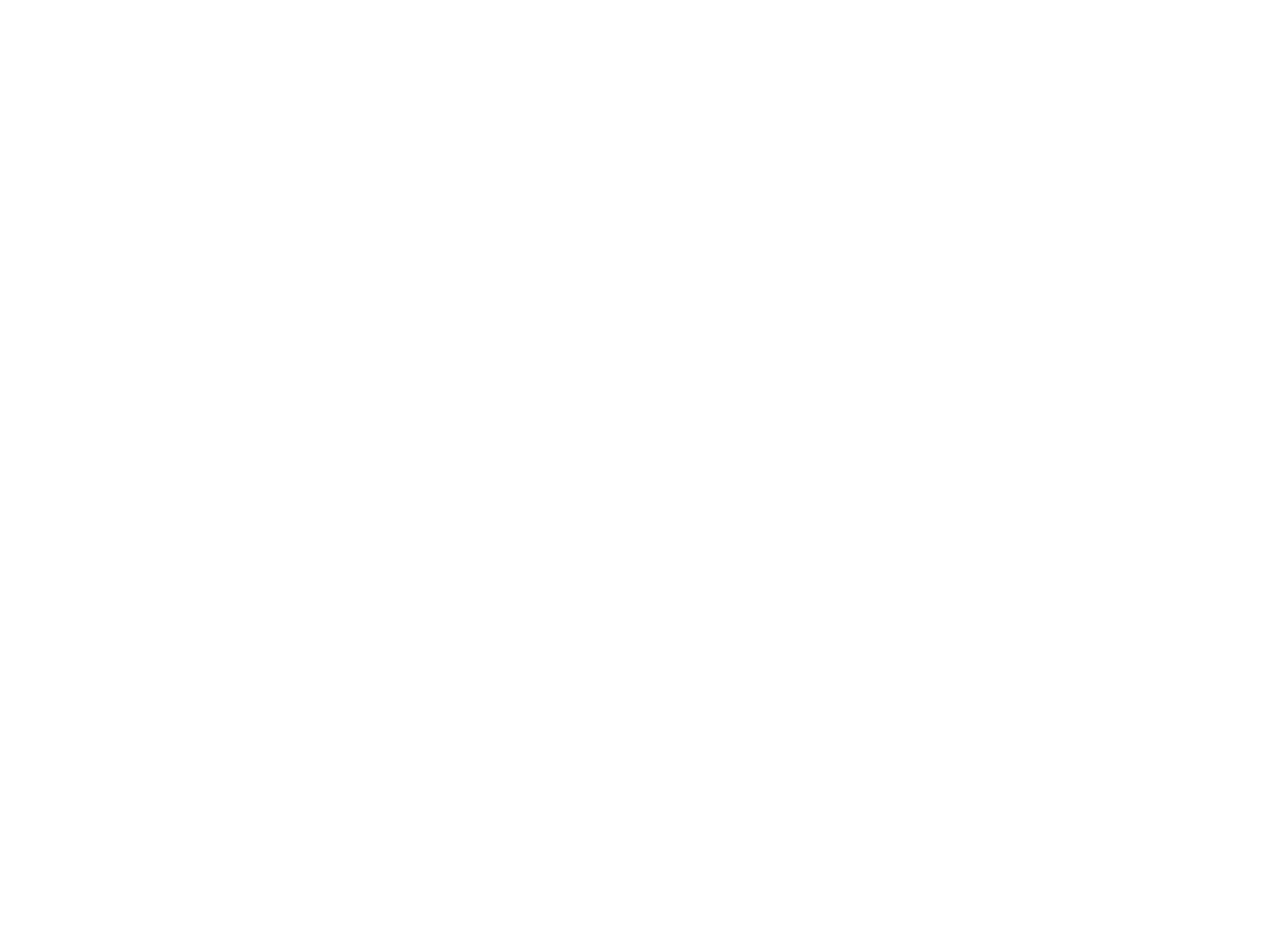
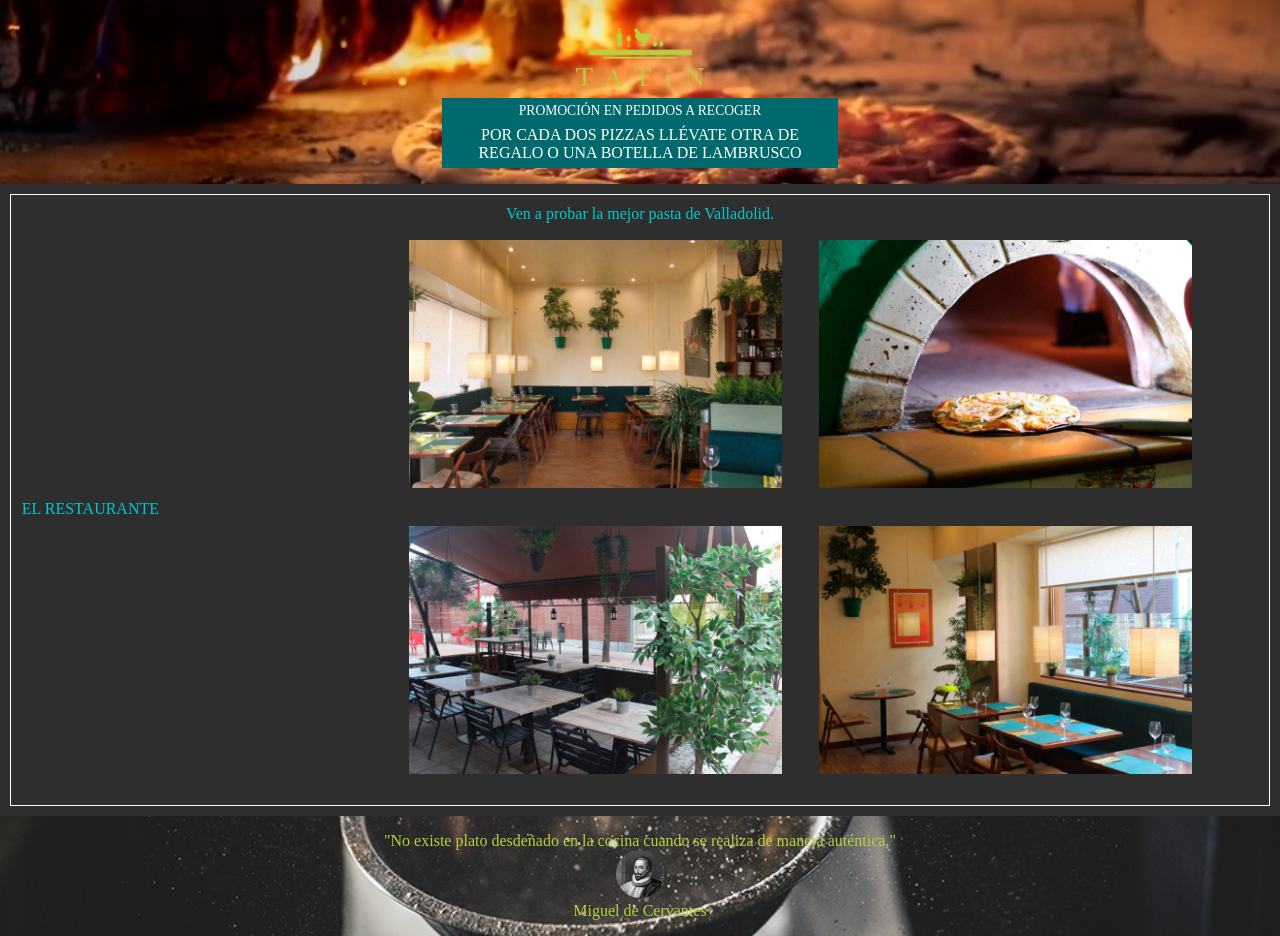
Before and after one commit to dawcas/despliegue2020DAW, a plain HTML site: page index.html in a window 1280 px wide. Before the commit the page ends 800 px from the top, so only its background shows below. Drawn offline with Linux system fonts and the light colour scheme.

Commit message:
Committer: dawcas <dawcas@disroot.com>

```diff
--- a/css/estilo.css
+++ b/css/estilo.css
@@ -1,6 +1,103 @@
 * {
-    background-color: #2E2E2E;
-    color: #F2C4DF;
     padding: 0;
     margin: 0;
 }
+
+html {
+    height: 100vh;
+    overflow: auto;
+}
+
+body {
+    background-color: #2E2E2E;
+    width: 100%;
+    color: white;
+    min-height: 100vh;
+}
+
+header {
+    background-image: url('../imagenes/fondo1.jpg');
+}
+
+header > img {
+    display: block;
+    width: 10%;
+    margin: 0 auto;
+    padding: 0.75em;
+}
+
+header > div {
+    background-color: #00696D;
+    width: 30%;
+    margin: 0 auto;
+    text-align: center;
+    padding: 0.35em;
+}
+
+section {
+    display: flex;
+    flex-wrap: wrap;
+    margin: 0.65em;
+    padding: 0.65em;
+    min-height: 100%;
+    border-style: solid;
+    border-width: 1px;
+    border-color: white;
+    color: #00C9D0;
+}
+
+section > p {
+    display: block;
+    width: 100%;
+    text-align: center;
+}
+
+/*
+section article {
+    flex: 1;
+}
+*/
+
+footer {
+    background-image: url('../imagenes/fondo2.jpg');
+    width: 100%;
+    position: relative;
+    left: 0;
+    bottom: 0;
+    text-align: center;
+    color: #BACE40;
+}
+
+footer > img {
+    width: 3em;
+    border-radius: 50%;
+}
+
+.bar {
+    background-repeat: no-repeat;
+    background-size: cover;
+    background-position: 0% 80%;
+    padding-top: 1em;
+    padding-bottom: 1em;
+}
+
+.art0 {
+    display: flex;
+    flex-shrink: 2;
+    align-items: center;
+    width: 30%;
+}
+
+.art1 {
+    width: 67%
+}
+
+.art1 > img {
+    max-width: 45%;
+    margin: 2%;
+}
+
+#promo0 {
+    font-size: 0.85em;
+    margin-bottom: 0.5em;
+}
--- a/index.html
+++ b/index.html
@@ -3,8 +3,34 @@
     <head>
         <meta charset="UTF-8">
         <title>Ristorante</title>
-        <link href='css/estilo.css'>
+        <link href='css/estilo.css' rel='stylesheet'>
     </head>
     <body>
+        <header class='bar'>
+            <img src='imagenes/logo-tatin.png'>
+            <div>
+                <p id='promo0'>PROMOCIÓN EN PEDIDOS A RECOGER</p>
+                <p id='promo1'>POR CADA DOS PIZZAS LLÉVATE OTRA DE REGALO O UNA BOTELLA DE LAMBRUSCO</p>
+            </div>
+        </header>
+
+        <section>
+            <p>Ven a probar la mejor pasta de Valladolid.</p>
+            <article class='art0'>
+                <p><a>EL RESTAURANTE</a></p>
+            </article>
+            <article class='art1'>
+                <img src='imagenes/tatin-01.jpg'>
+                <img src='imagenes/tatin-02.jpg'>
+                <img src='imagenes/tatin-03.jpg'>
+                <img src='imagenes/tatin-04.jpg'>
+            </article>
+        </section>
+
+        <footer class='bar'>
+            <p>"No existe plato desdeñado en la cocina cuando se realiza de manera auténtica."</p>
+            <img src='imagenes/miguel-de-cervantes.jpg'>
+            <p>Miguel de Cervantes</p>
+        </footer>
     </body>
 </html>
```
